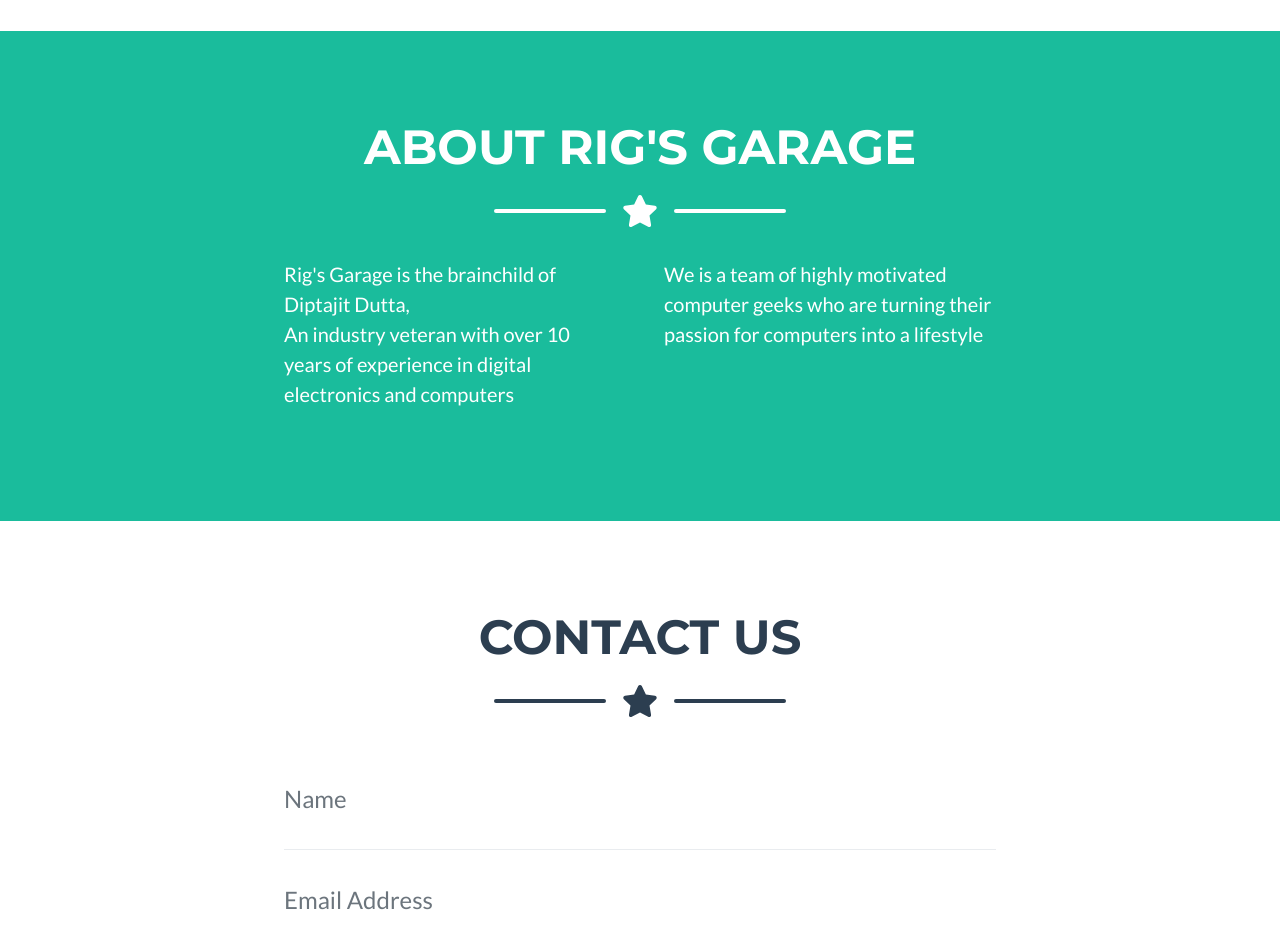
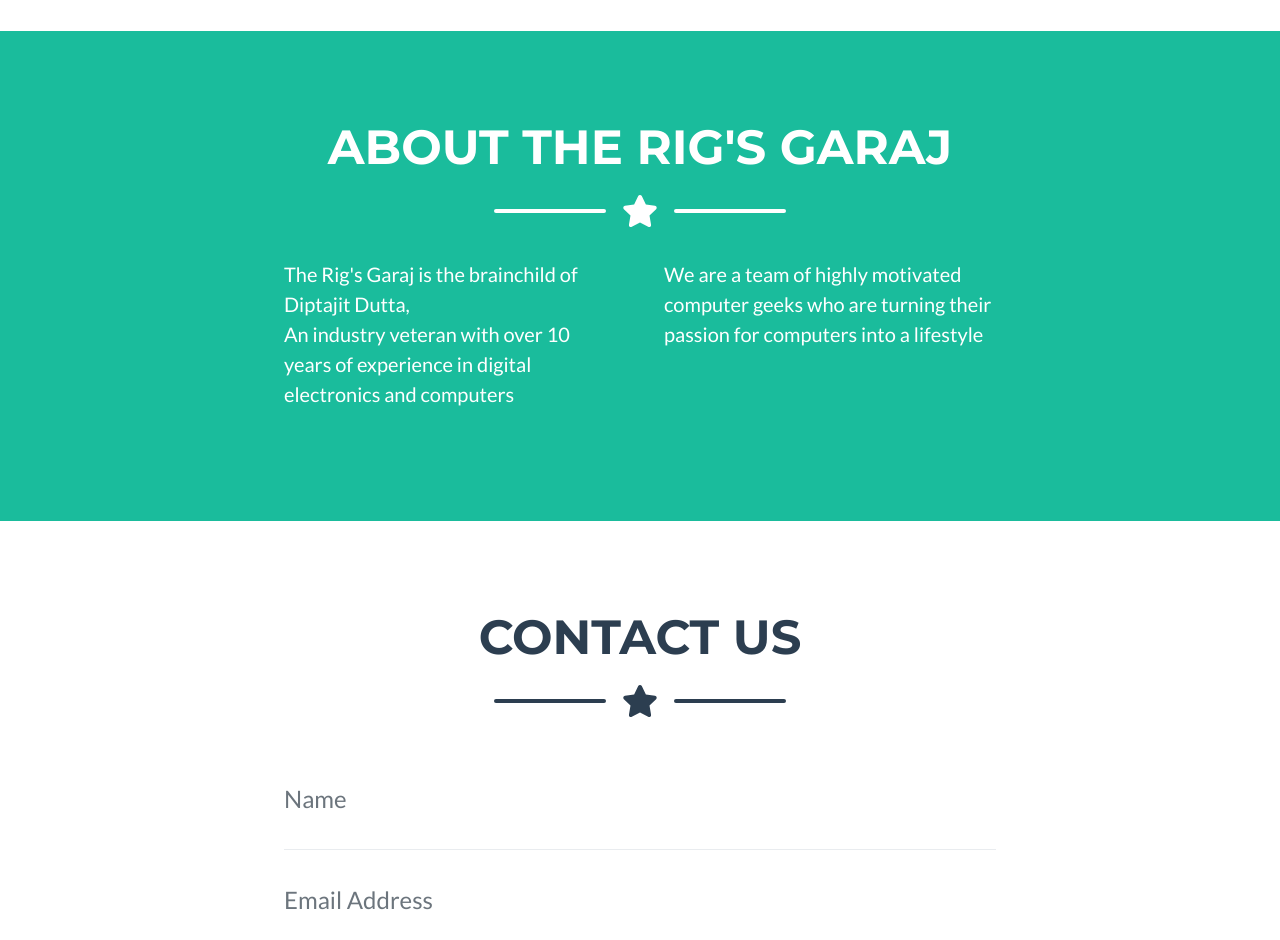
Before and after one commit to iwilder53/pc-repair-portfolio-site, a plain HTML site: page Rigs-garage/index.html in a window 1280 px wide. Shown: the part 1860-2800 px from the top of the page. Drawn offline with nearby package versions, Linux system fonts and the light colour scheme.

Commit message:
Add files via upload

```diff
--- a/Rigs-garage/index.html
+++ b/Rigs-garage/index.html
@@ -5,7 +5,7 @@
         <meta name="viewport" content="width=device-width, initial-scale=1, shrink-to-fit=no" />
         <meta name="description" content="" />
         <meta name="author" content="" />
-        <title>Rig's Garage</title>
+        <title>The Rig's Garaj</title>
         <!-- Favicon-->
         <link rel="icon" type="image/x-icon" href="assets/img/favicon.ico" />
         <!-- Font Awesome icons (free version)-->
@@ -20,7 +20,7 @@
         <!-- Navigation-->
         <nav class="navbar navbar-expand-lg bg-secondary text-uppercase fixed-top" id="mainNav">
             <div class="container">
-                <a class="navbar-brand js-scroll-trigger" href="#page-top">Rig's Garage</a>
+                <a class="navbar-brand js-scroll-trigger" href="#page-top">The Rig's Garaj</a>
                 <button class="navbar-toggler navbar-toggler-right text-uppercase font-weight-bold bg-primary text-white rounded" type="button" data-toggle="collapse" data-target="#navbarResponsive" aria-controls="navbarResponsive" aria-expanded="false" aria-label="Toggle navigation">
                     Menu
                     <i class="fas fa-bars"></i>
@@ -40,7 +40,7 @@
                 <!-- Masthead Avatar Image-->
                 <img class="masthead-avatar mb-5" src="assets/img/avataaars.svg" alt="" />
                 <!-- Masthead Heading-->
-                <h1 class="masthead-heading text-uppercase mb-0">Rig's Garage</h1>
+                <h1 class="masthead-heading text-uppercase mb-0">The Rig's Garaj</h1>
                 <!-- Icon Divider-->
                 <div class="divider-custom divider-light">
                     <div class="divider-custom-line"></div>
@@ -126,7 +126,7 @@
         <section class="page-section bg-primary text-white mb-0" id="about">
             <div class="container">
                 <!-- About Section Heading-->
-                <h2 class="page-section-heading text-center text-uppercase text-white">About Rig's Garage</h2>
+                <h2 class="page-section-heading text-center text-uppercase text-white">About The Rig's Garaj</h2>
                 <!-- Icon Divider-->
                 <div class="divider-custom divider-light">
                     <div class="divider-custom-line"></div>
@@ -135,8 +135,8 @@
                 </div>
                 <!-- About Section Content-->
                 <div class="row">
-                    <div class="col-lg-4 ml-auto"><p class="lead">Rig's Garage is the brainchild of Diptajit Dutta,<br>An industry veteran with over 10 years of experience in digital electronics and computers </p></div>
-                    <div class="col-lg-4 mr-auto"><p class="lead">We is a team of highly motivated computer geeks who are turning their passion for computers into a lifestyle</p></div>
+                    <div class="col-lg-4 ml-auto"><p class="lead">The Rig's Garaj is the brainchild of Diptajit Dutta,<br>An industry veteran with over 10 years of experience in digital electronics and computers </p></div>
+                    <div class="col-lg-4 mr-auto"><p class="lead">We are a team of highly motivated computer geeks who are turning their passion for computers into a lifestyle</p></div>
                 </div>
 
             </div>
@@ -217,7 +217,7 @@
                     </div>
                     <!-- Footer About Text-->
                     <div class="col-lg-4">
-                        <h4 class="text-uppercase mb-4">About Rig's Garage</h4>
+                        <h4 class="text-uppercase mb-4">About The Rig's Garaj</h4>
                         <p class="lead mb-0">
                             Run by Diptajit Dutta,
                             <a href="">Freelance Hardware Tech</a>
```
